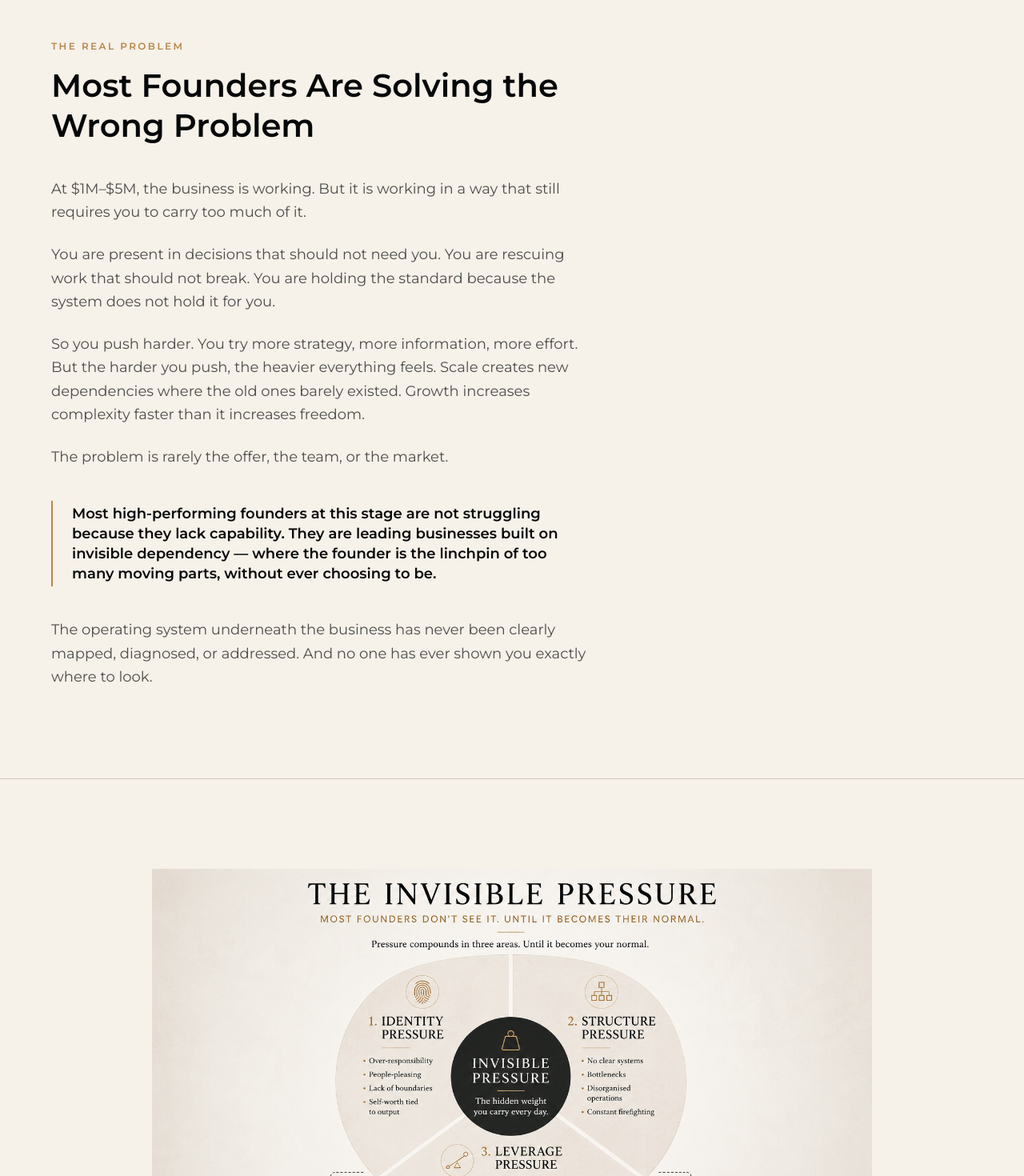
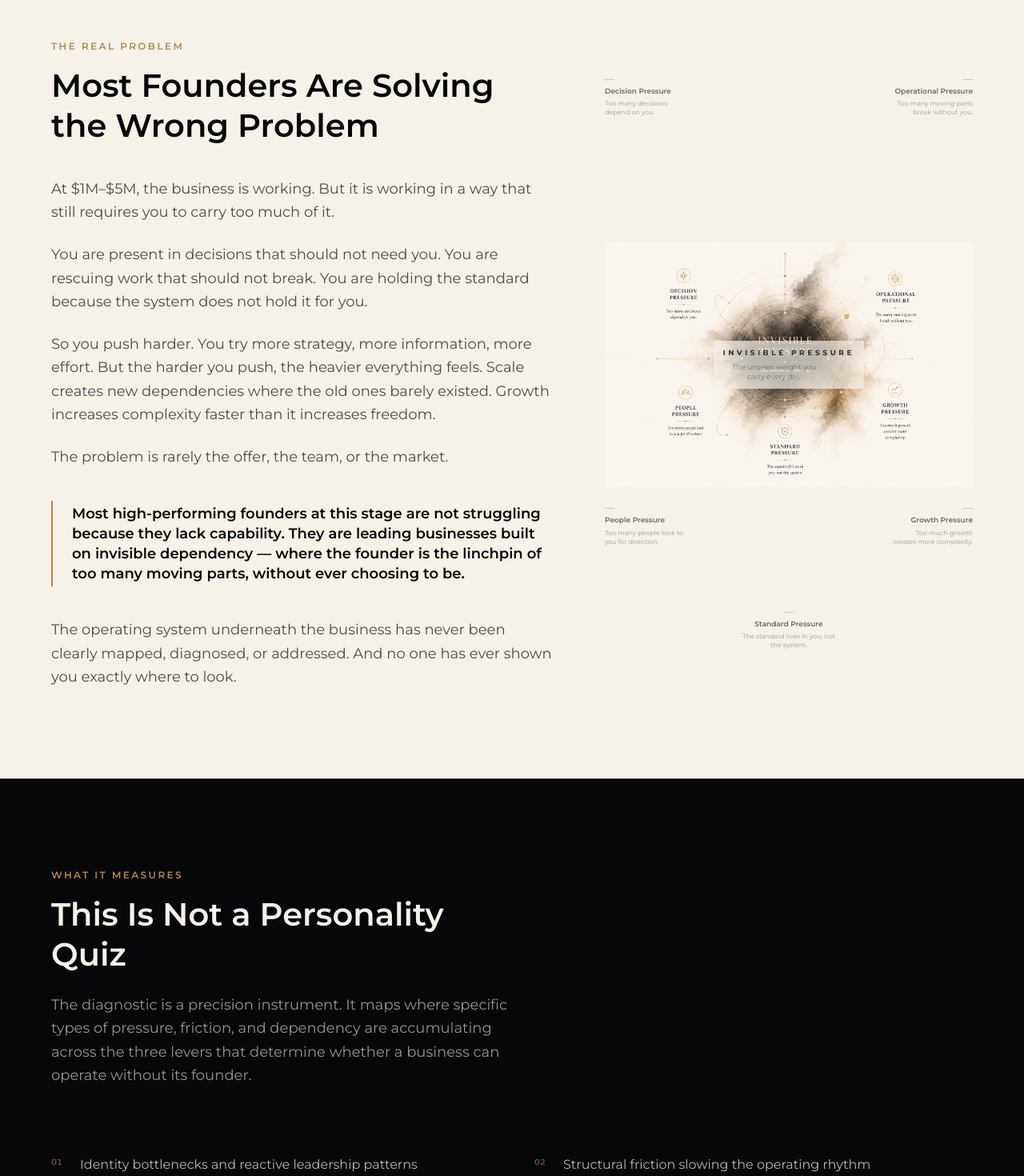
Before and after one commit to michaelgiotakis/elevated-leader, a Next.js app: page /diagnostic in a window 1280 px wide. Shown: the part 1200-2670 px from the top of the page at 80% size. Built offline with nearby package versions, Linux system fonts and the light colour scheme; a web font is replaced by a local one.

Commit message:
Replace invisible pressure artwork with final editorial version

```diff
--- a/src/app/diagnostic/page.tsx
+++ b/src/app/diagnostic/page.tsx
@@ -207,7 +207,10 @@ export default function DiagnosticPage() {
       {/* ── 2. THE REAL PROBLEM ──────────────────────────────────────────── */}
       <Section className="border-t border-warm-stone">
         <Container>
-          <div className="max-w-2xl">
+          <div className="grid grid-cols-1 lg:grid-cols-[1fr_460px] lg:gap-x-12 xl:gap-x-16">
+
+            {/* Left — editorial copy */}
+            <div className="lg:self-start">
               <Eyebrow>The Real Problem</Eyebrow>
               <h2 className="font-sans font-semibold text-[32px] md:text-[40px] leading-tight text-obsidian mb-10">
                 Most Founders Are Solving the Wrong Problem
@@ -251,23 +254,93 @@ export default function DiagnosticPage() {
                 you exactly where to look.
               </p>
             </div>
+
+            {/* Right — atmospheric pressure field */}
+            <div className="relative mt-16 lg:mt-0 min-h-[480px]">
+
+              {/* Atmospheric artwork — fills the full column */}
+              <Image
+                src="/images/editorial/invisible-pressure-atmosphere.png"
+                alt=""
+                fill
+                sizes="(max-width: 1024px) 100vw, 460px"
+                className="object-contain"
+                aria-hidden="true"
+              />
+
+              {/* Center — INVISIBLE PRESSURE */}
+              <div
+                className="absolute top-1/2 left-1/2 -translate-x-1/2 -translate-y-1/2 text-center z-10 px-3 py-2"
+                style={{ backgroundColor: "rgba(246,241,233,0.72)" }}
+              >
+                <p className="font-sans text-[9px] font-bold tracking-[0.4em] uppercase text-obsidian/80 whitespace-nowrap">
+                  INVISIBLE PRESSURE
+                </p>
+                <p className="font-sans text-[9px] text-obsidian/40 mt-1.5 leading-snug" style={{ maxWidth: "128px" }}>
+                  The unseen weight you carry every day.
+                </p>
+              </div>
+
+              {/* Decision Pressure — upper left */}
+              <div className="absolute top-[6%] left-0 z-10" style={{ maxWidth: "100px" }}>
+                <div className="w-3 h-px bg-bronze/40 mb-2" />
+                <p className="font-sans text-[9px] font-semibold text-obsidian/58 leading-snug">
+                  Decision Pressure
+                </p>
+                <p className="font-sans text-[8px] text-obsidian/35 leading-snug mt-1">
+                  Too many decisions depend on you.
+                </p>
+              </div>
+
+              {/* Operational Pressure — upper right */}
+              <div className="absolute top-[6%] right-0 text-right z-10" style={{ maxWidth: "100px" }}>
+                <div className="w-3 h-px bg-bronze/40 mb-2 ml-auto" />
+                <p className="font-sans text-[9px] font-semibold text-obsidian/58 leading-snug">
+                  Operational Pressure
+                </p>
+                <p className="font-sans text-[8px] text-obsidian/35 leading-snug mt-1">
+                  Too many moving parts break without you.
+                </p>
+              </div>
+
+              {/* People Pressure — lower left */}
+              <div className="absolute bottom-[22%] left-0 z-10" style={{ maxWidth: "100px" }}>
+                <div className="w-3 h-px bg-bronze/40 mb-2" />
+                <p className="font-sans text-[9px] font-semibold text-obsidian/58 leading-snug">
+                  People Pressure
+                </p>
+                <p className="font-sans text-[8px] text-obsidian/35 leading-snug mt-1">
+                  Too many people look to you for direction.
+                </p>
+              </div>
+
+              {/* Growth Pressure — lower right */}
+              <div className="absolute bottom-[22%] right-0 text-right z-10" style={{ maxWidth: "100px" }}>
+                <div className="w-3 h-px bg-bronze/40 mb-2 ml-auto" />
+                <p className="font-sans text-[9px] font-semibold text-obsidian/58 leading-snug">
+                  Growth Pressure
+                </p>
+                <p className="font-sans text-[8px] text-obsidian/35 leading-snug mt-1">
+                  Too much growth creates more complexity.
+                </p>
+              </div>
+
+              {/* Standard Pressure — bottom center */}
+              <div className="absolute bottom-[6%] left-1/2 -translate-x-1/2 text-center z-10">
+                <div className="w-3 h-px bg-bronze/40 mb-2 mx-auto" />
+                <p className="font-sans text-[9px] font-semibold text-obsidian/58 leading-snug whitespace-nowrap">
+                  Standard Pressure
+                </p>
+                <p className="font-sans text-[8px] text-obsidian/35 leading-snug mt-1 mx-auto" style={{ maxWidth: "120px" }}>
+                  The standard lives in you, not the system.
+                </p>
+              </div>
+
+            </div>
+
+          </div>
         </Container>
       </Section>
-
-      {/* ── INVISIBLE PRESSURE MAP VISUAL ───────────────────────────────── */}
-      <section className="bg-ivory py-20 md:py-28 border-t border-warm-stone">
-        <Container>
-          <div className="max-w-[900px] mx-auto">
-            <Image
-              src="/images/frameworks/invisible-pressure-map.png"
-              alt="The Invisible Pressure Map — where founder dependency accumulates across Identity, Structure, and Leverage"
-              width={900}
-              height={563}
-              className="w-full h-auto"
-            />
-          </div>
-        </Container>
-      </section>
 
       {/* ── 3. WHAT THE DIAGNOSTIC ACTUALLY REVEALS ─────────────────────── */}
       <section className="bg-obsidian py-20 md:py-28 border-t border-warm-stone/30">
```
Also changed, not shown: public/images/editorial/invisible-pressure-atmosphere.png (added). Lines whose indentation alone changed are shown as unchanged.
